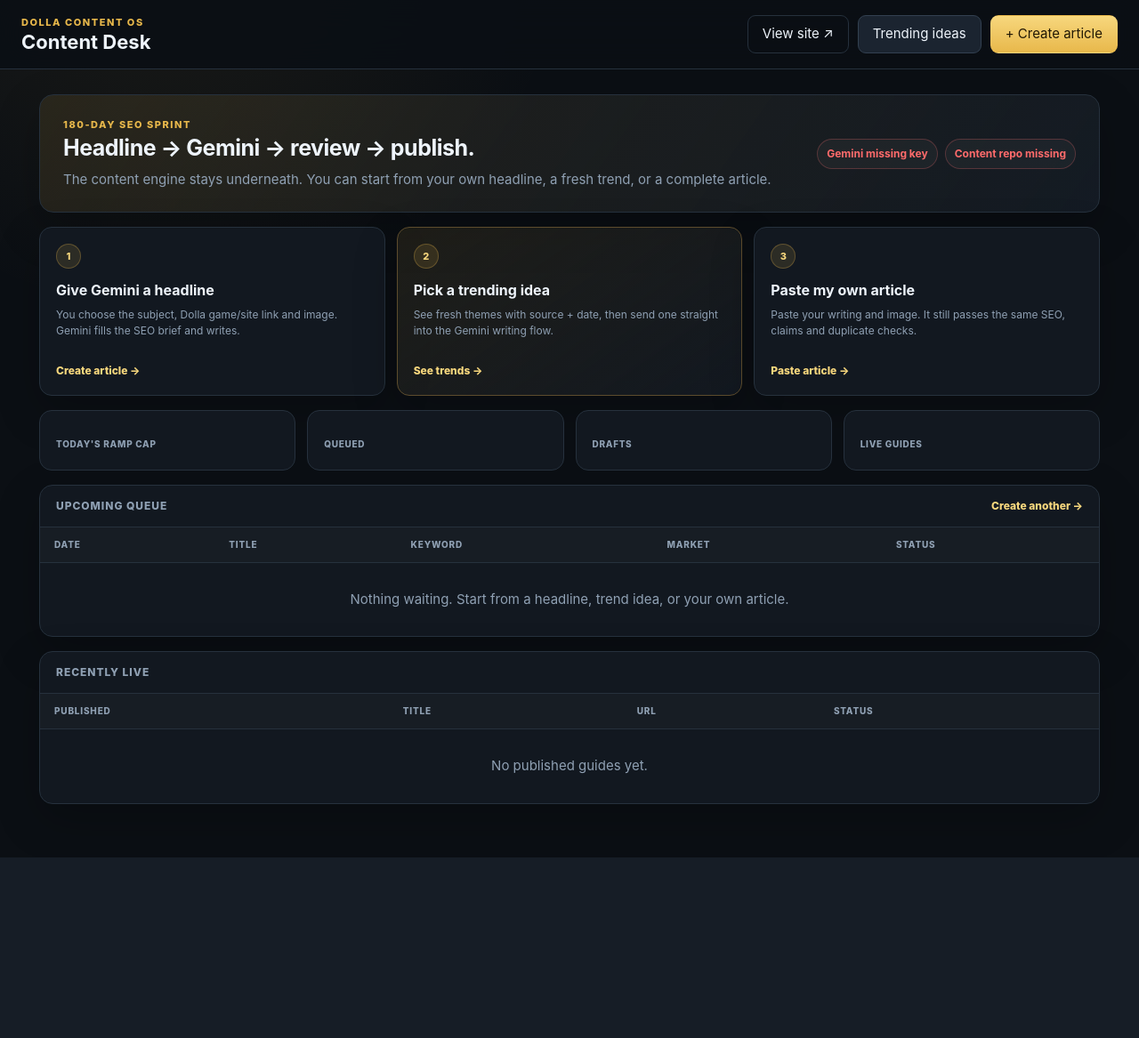
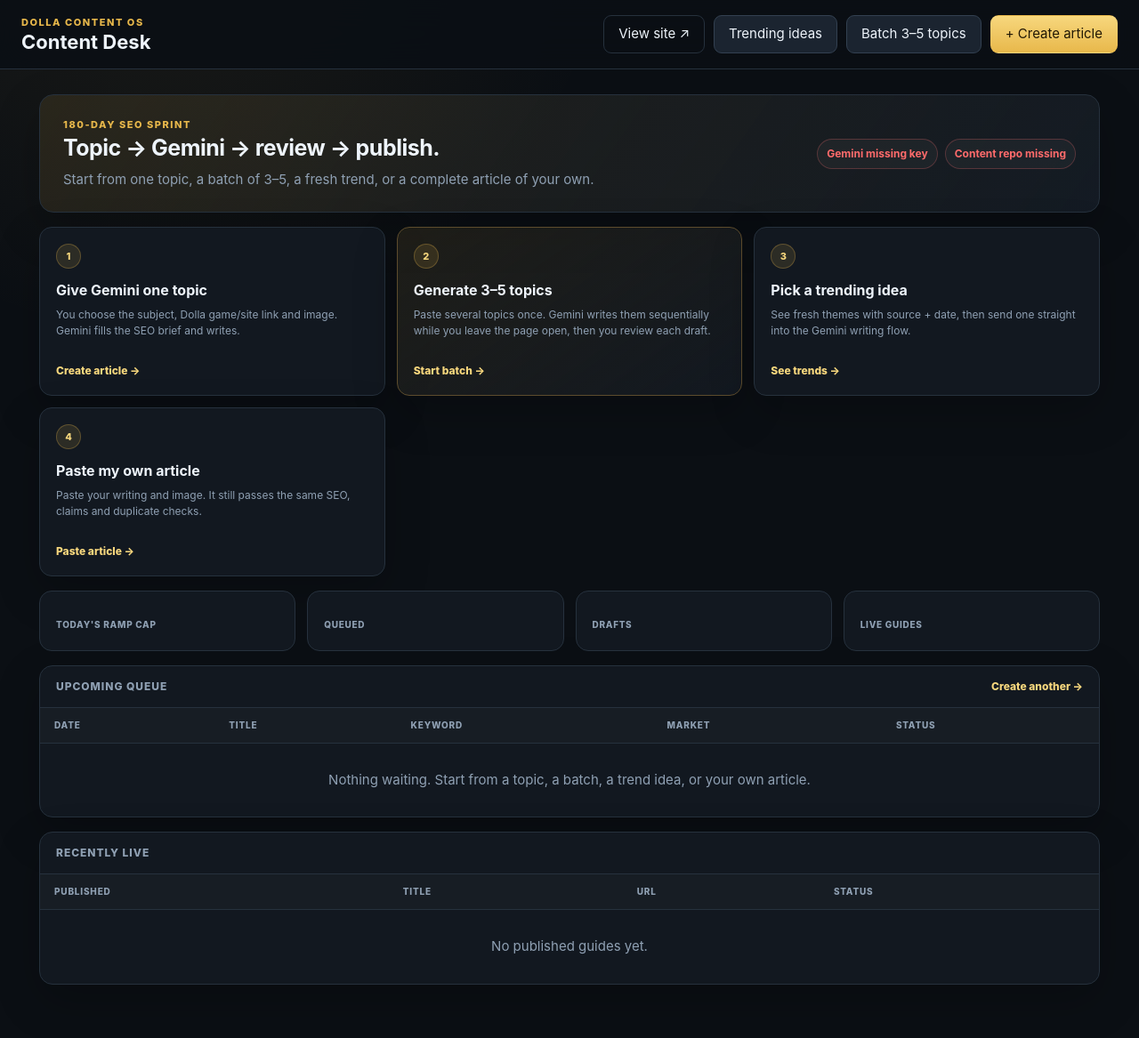
Before and after one commit to SSbot43/dolla-content-desk, a Flask app: template templates/dashboard.html in a window 1280 px wide. Shown: the whole page at 89% size. Before the commit the page ends 964 px from the top, so only its background shows below. Run offline with Flask 3, Linux system fonts and the light colour scheme; the template is opened without the code that fills it, so the values that code supplies are empty.

Commit message:
Add batch topic generator to dashboard

```diff
--- a/templates/dashboard.html
+++ b/templates/dashboard.html
@@ -16,6 +16,7 @@
   <div class="header-actions">
     <a class="btn ghost" href="{{ site_base }}" target="_blank" rel="noopener">View site ↗</a>
     <a class="btn secondary" href="{{ url_for('ideas') }}">Trending ideas</a>
+    <a class="btn secondary" href="/static/batch.html">Batch 3–5 topics</a>
     <a class="btn primary" href="{{ url_for('feed') }}">+ Create article</a>
   </div>
 </header>
@@ -24,8 +25,8 @@
   <section class="hero-strip">
     <div>
       <div class="eyebrow">180-day SEO sprint</div>
-      <h2>Headline → Gemini → review → publish.</h2>
-      <p>The content engine stays underneath. You can start from your own headline, a fresh trend, or a complete article.</p>
+      <h2>Topic → Gemini → review → publish.</h2>
+      <p>Start from one topic, a batch of 3–5, a fresh trend, or a complete article of your own.</p>
     </div>
     <div class="system-pills">
       <span class="pill {{ 'ok' if gemini_ready else 'bad' }}">Gemini {{ 'ready' if gemini_ready else 'missing key' }}</span>
@@ -36,18 +37,24 @@
   <section class="workflow-grid">
     <a class="workflow-card" href="{{ url_for('feed') }}">
       <span class="workflow-num">1</span>
-      <strong>Give Gemini a headline</strong>
+      <strong>Give Gemini one topic</strong>
       <p>You choose the subject, Dolla game/site link and image. Gemini fills the SEO brief and writes.</p>
       <span class="workflow-link">Create article →</span>
     </a>
-    <a class="workflow-card featured" href="{{ url_for('ideas') }}">
+    <a class="workflow-card featured" href="/static/batch.html">
       <span class="workflow-num">2</span>
+      <strong>Generate 3–5 topics</strong>
+      <p>Paste several topics once. Gemini writes them sequentially while you leave the page open, then you review each draft.</p>
+      <span class="workflow-link">Start batch →</span>
+    </a>
+    <a class="workflow-card" href="{{ url_for('ideas') }}">
+      <span class="workflow-num">3</span>
       <strong>Pick a trending idea</strong>
       <p>See fresh themes with source + date, then send one straight into the Gemini writing flow.</p>
       <span class="workflow-link">See trends →</span>
     </a>
     <a class="workflow-card" href="{{ url_for('feed', mode='paste') }}">
-      <span class="workflow-num">3</span>
+      <span class="workflow-num">4</span>
       <strong>Paste my own article</strong>
       <p>Paste your writing and image. It still passes the same SEO, claims and duplicate checks.</p>
       <span class="workflow-link">Paste article →</span>
@@ -78,7 +85,7 @@
           <td><span class="status-chip">{{ b.status }}</span></td>
         </tr>
         {% else %}
-        <tr><td colspan="5" class="empty-cell">Nothing waiting. Start from a headline, trend idea, or your own article.</td></tr>
+        <tr><td colspan="5" class="empty-cell">Nothing waiting. Start from a topic, a batch, a trend idea, or your own article.</td></tr>
         {% endfor %}
       </table>
     </div>
```
